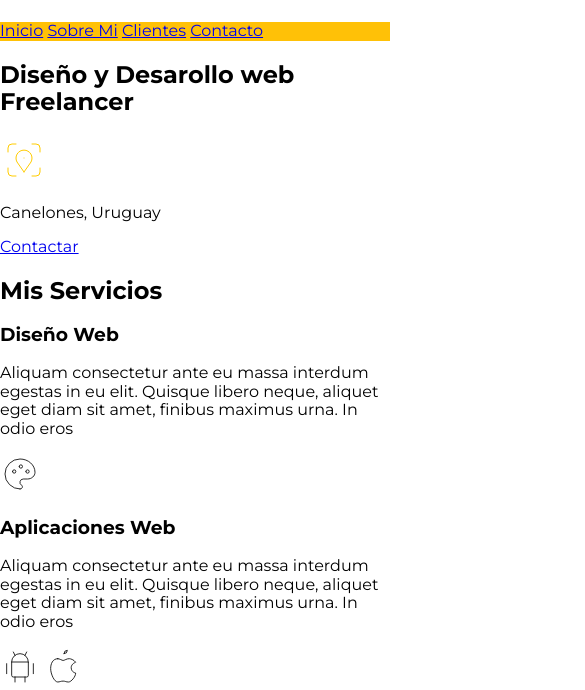
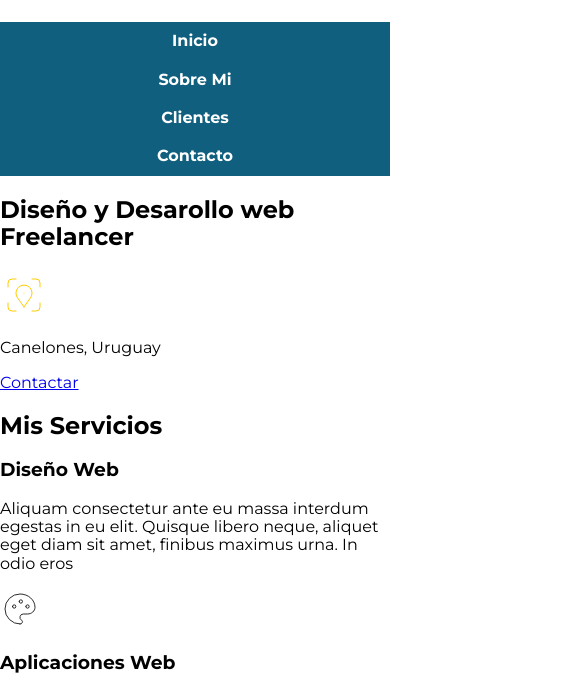
Before and after one commit to Mathiw88/Sitio-Freelance, a plain HTML site: page index.html in a window 390 px wide. Shown: the part 116-806 px from the top of the page, 585 px wide, since content can reach past the window. Drawn offline with Linux system fonts and the light colour scheme.

Commit message:
Navegador Responsive

```diff
--- a/css/style.css
+++ b/css/style.css
@@ -27,13 +27,40 @@
      font-size: 2rem;
  }
 
- .nav-bg {
-     background-color: var(--primario);
+ .contenedor {
+     max-width: 120rem;
+     margin: 0 auto;
  }
 
- .nav-principal a {}
+ .nav-bg {
+     background-color: var(--secundario);
+ }
 
- .contenedor {
-     width: 120rem;
-     margin: 0 auto;
+ .nav-principal {
+     display: flex;
+     flex-direction: column;
+
  }
+
+ @media (min-width:768px) {
+     .nav-principal {
+         flex-direction: row;
+         justify-content: space-between;
+     }
+ }
+
+ .nav-principal a {
+     display: block;
+     text-align: center;
+     color: var(--blanco);
+     text-decoration: none;
+     font-size: 2re m;
+     font-weight: 700;
+     padding: 1rem;
+ }
+
+
+ .nav-principal a:hover {
+     background-color: var(--primario);
+     color: var(--oscuro);
+ }
```
